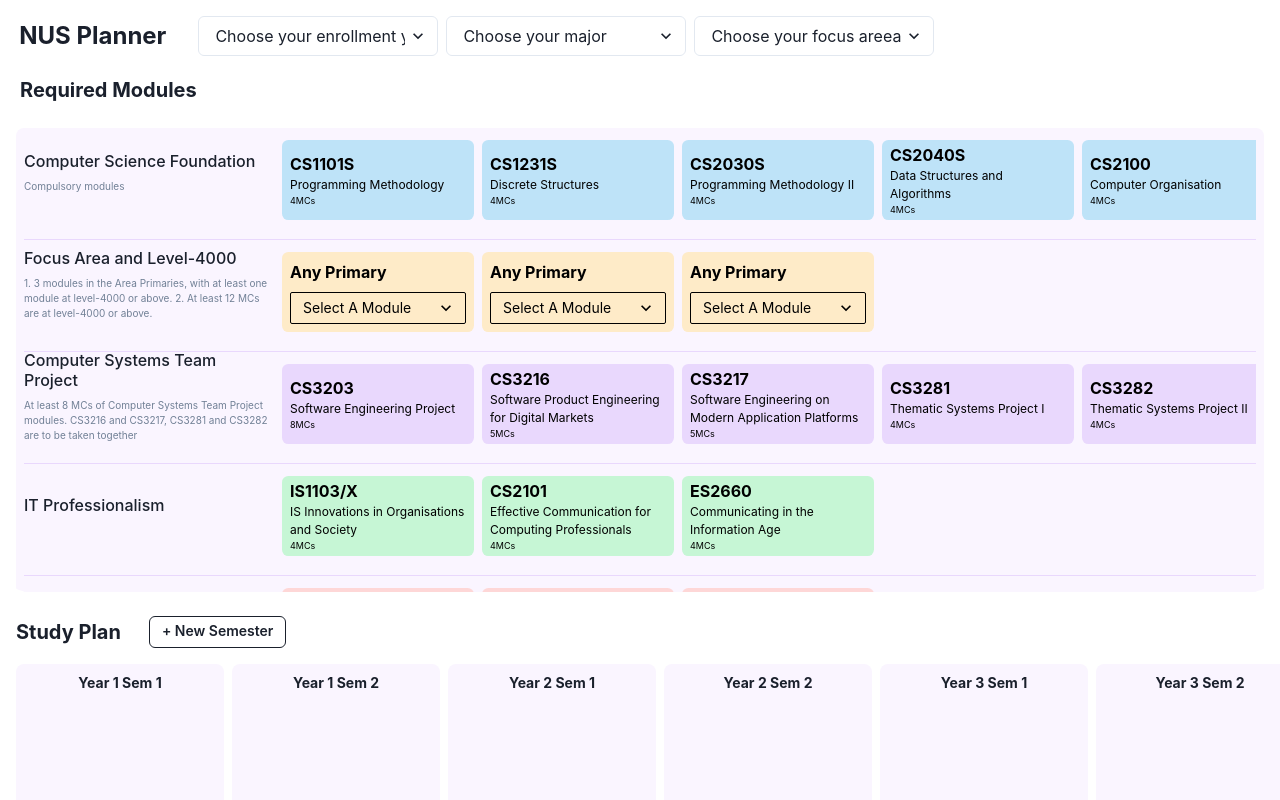
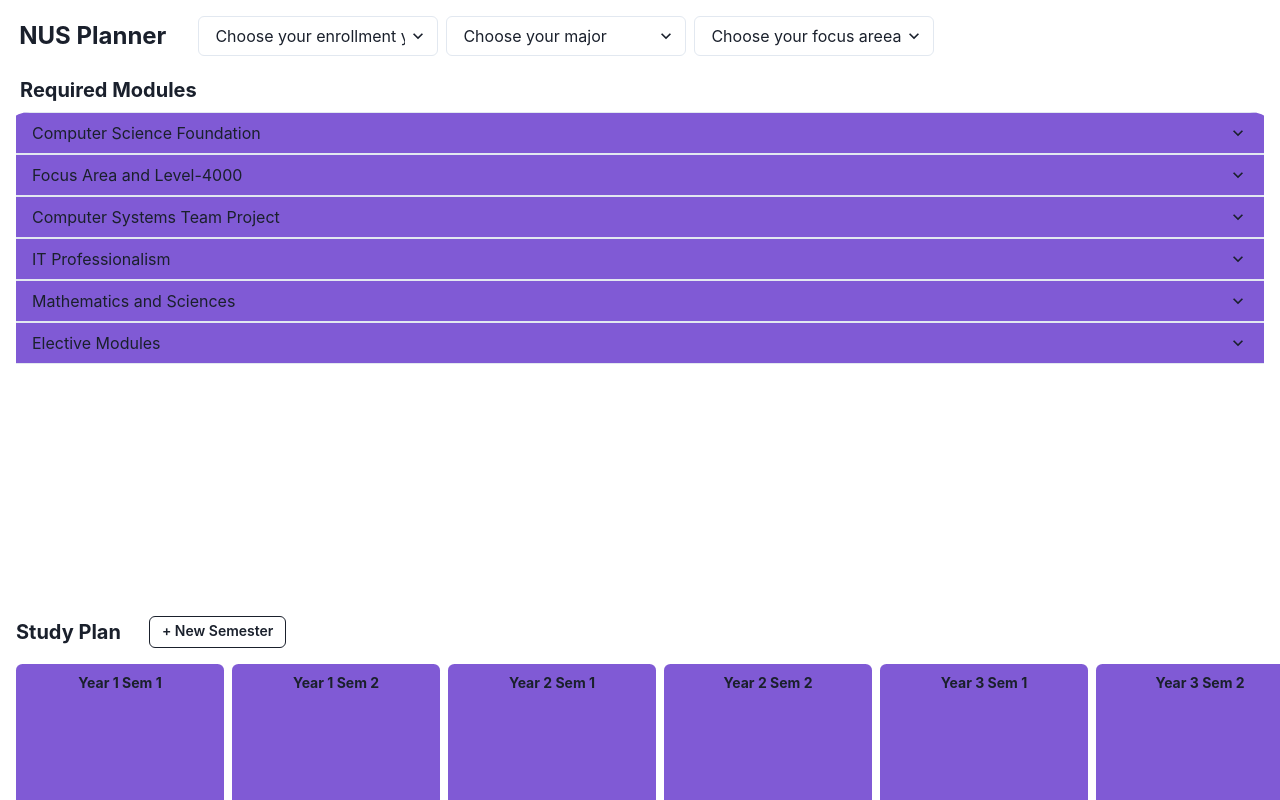
Before and after one commit to nus-planner/frontend, a Next.js app: page / in a window 1280 px wide. Shown: the top 800 px of the page. Built offline with nearby package versions, Linux system fonts and the light colour scheme.

Commit message:
Add toggle for requirements

```diff
--- a/src/components/ModuleBox.tsx
+++ b/src/components/ModuleBox.tsx
@@ -20,17 +20,6 @@
   displayModuleClose: boolean;
   handleModuleClose?: (module: Module) => void;
   idx: number;
-}
-
-function getStyle(style, snapshot) {
-  if (!snapshot.isDropAnimating) {
-    return style;
-  }
-  return {
-    ...style,
-    // cannot be 0, but make it super tiny
-    transitionDuration: `0.00001s`,
-  };
 }
 
 const ModuleBox = ({
@@ -95,12 +84,11 @@
   return (
     <div>
       <Draggable key={module.code} draggableId={module.code} index={idx}>
-        {(provided, snapshot) => (
+        {(provided) => (
           <div
             {...provided.draggableProps}
             {...provided.dragHandleProps}
             ref={provided.innerRef}
-            style={getStyle(provided.draggableProps.style, snapshot)}
           >
             <Box
               w="12rem"
@@ -138,6 +126,7 @@
               {modName}
               {text}
             </Box>
+
           </div>
         )}
       </Draggable>
--- a/src/components/PlannerContainer.tsx
+++ b/src/components/PlannerContainer.tsx
@@ -23,8 +23,8 @@
     //     <div {...provided.droppableProps} ref={provided.innerRef}>
     <Box
       alignItems="baseline"
-      bgColor="purple.50"
-      borderRadius="0.5rem"
+      bgColor="purple.500"
+      borderRadius="0.4rem"
       minH="22em"
       minW="13em"
     >
--- a/src/components/RequirementContainer.tsx
+++ b/src/components/RequirementContainer.tsx
@@ -1,10 +1,15 @@
 import {
+  Accordion,
+  AccordionItem,
+  AccordionButton,
+  AccordionPanel,
+  AccordionIcon,
+  Box,
   Flex,
   Container,
   Stack,
   Heading,
   Text,
-  Box,
   Grid,
   HStack,
   SimpleGrid,
@@ -22,32 +27,31 @@
   id: string;
 }) => {
   return (
-    <Droppable droppableId={id} direction="horizontal" isDropDisabled={true}>
-      {(provided) => (
-        <div {...provided.droppableProps} ref={provided.innerRef}>
+    <Accordion allowToggle>
+      <AccordionItem>
+        <h2>
+          <AccordionButton>
+            <Box flex="1" textAlign="left">
+              {requirement.title}
+            </Box>
+            <AccordionIcon />
+          </AccordionButton>
+        </h2>
+        <AccordionPanel pb={4} borderRadius='0'>
           <HStack h="95px" backgroundColor={"purple.50"}>
-            <Flex align="flex-start">
-              <Stack spacing={0} mb={5} w="250px">
-                <Heading
-                  fontSize={"medium"}
-                  fontWeight={500}
-                  fontFamily={"body"}
-                >
-                  {requirement.title}
-                </Heading>
-                <Text pt={"2"} fontSize={"x-small"} color={"gray.500"}>
+            <Text pt={"2"} fontSize={"x-small"} color={"gray.500"} w="15rem">
               {requirement.description}
             </Text>
-              </Stack>
-            </Flex>
-            <div className="horiscroll">
             <Box
               alignContent={"baseline"}
               alignItems="left"
               color="black"
               scrollBehavior={"auto"}
             >
-                <HStack minH="5em" minW="20em">
+              <Droppable droppableId={id} direction="horizontal">
+                {(provided) => (
+                  <div {...provided.droppableProps} ref={provided.innerRef}>
+                    <HStack>
                       {requirement.modules.map((module, idx) => (
                         <ModuleBox
                           module={module}
@@ -57,13 +61,15 @@
                         />
                       ))}
                     </HStack>
-              </Box>
-            </div>
-          </HStack>
                     {provided.placeholder}
                   </div>
                 )}
               </Droppable>
+            </Box>
+          </HStack>
+        </AccordionPanel>
+      </AccordionItem>
+    </Accordion>
   );
 };
 
--- a/src/pages/index.tsx
+++ b/src/pages/index.tsx
@@ -224,16 +224,10 @@
       <DragDropContext onDragEnd={handleDragEnd}>
         <div className="verscroll">
           <Box
-            bgColor="purple.50"
-            margin="1em 1em 4em"
+            bgColor="purple.500"
+            margin="0em 1em 0em 1em"
             borderColor="black"
-            padding="0.5em"
-            borderRadius="0.5em"
           >
-            <VStack
-              align="left"
-              divider={<StackDivider borderColor="purple.100" />}
-            >
               {modulesState.requirements.map((requirement, id) => (
                 <RequirementContainer
                   requirement={requirement}
@@ -241,7 +235,6 @@
                   key={id}
                 />
               ))}
-            </VStack>
           </Box>
         </div>
         <HStack padding="1.5em 1em 0.5em">
```
Lines whose indentation alone changed are shown as unchanged.
